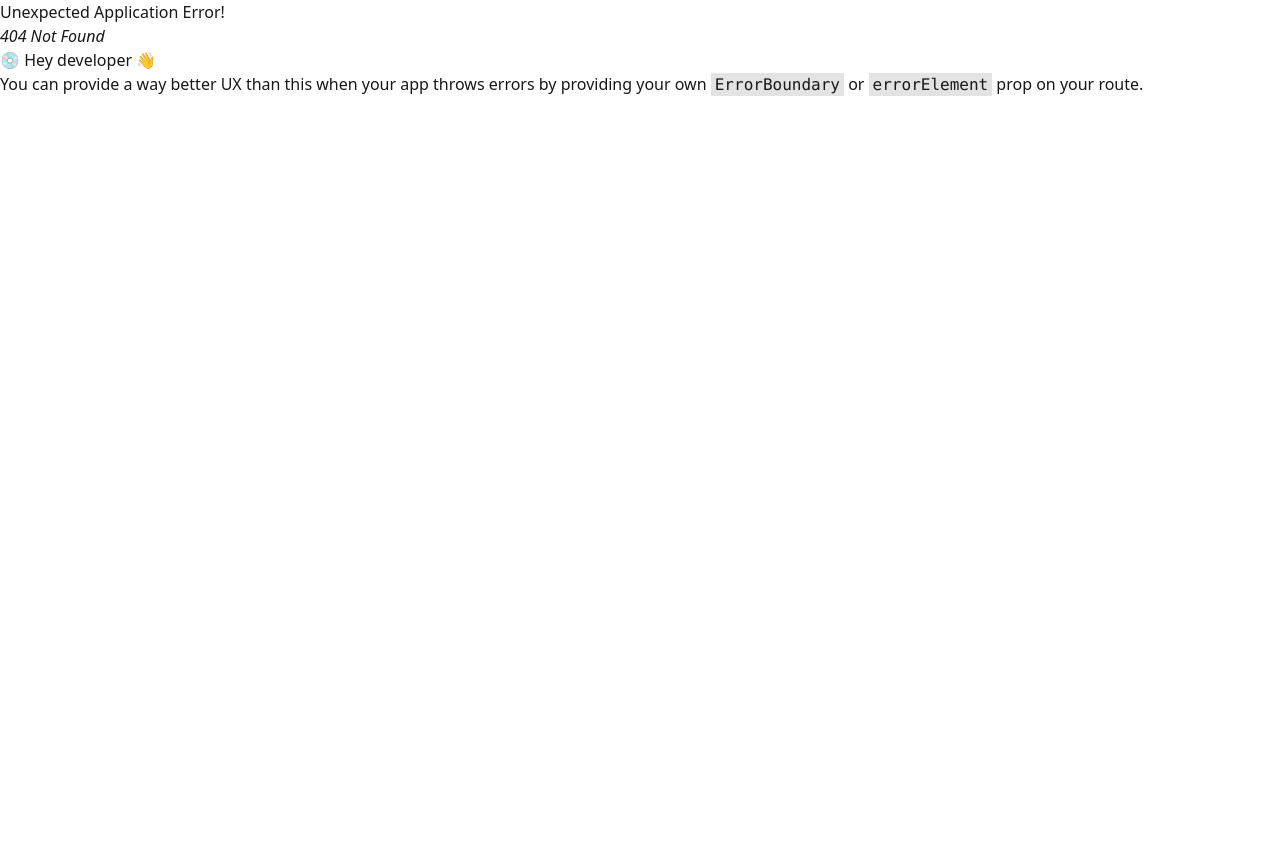
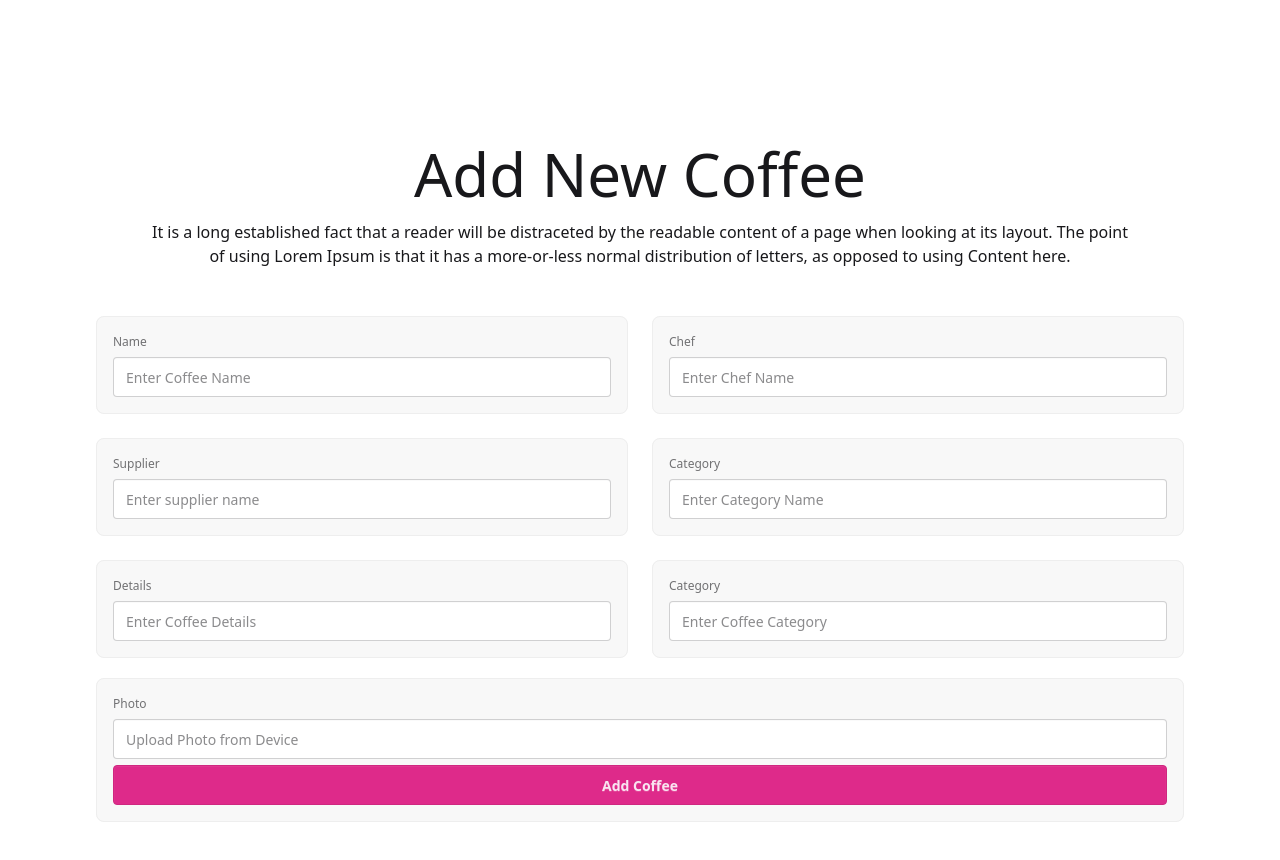
Before and after one commit to Rahaman-Atikur/Coffee_Central_UK_Client, a React (Vite) app: page /addCoffee in a window 1280 px wide. Before the commit this address had no page. Shown: the top 860 px of the page. Before the commit the page ends 800 px from the top, so only its background shows below. Built offline with nearby package versions, Linux system fonts and the light colour scheme.

Commit message:
Add coffee has been built

```diff
--- a/src/Components/AddCoffee.jsx
+++ b/src/Components/AddCoffee.jsx
@@ -2,11 +2,50 @@ import React from 'react';
 
 const AddCoffee = () => {
     return (
-        <div  className='p-24'>
+        <div className='p-24'>
             <div className='p-12 text-center space-y-4'>
                 <h1 className="text-6xl">Add New Coffee</h1>
                 <p>It is a long established fact that a reader will be distraceted by the readable content of a page when looking at its layout. The point of using Lorem Ipsum is that it has a more-or-less normal distribution of letters, as opposed to using Content here.</p>
             </div>
+            <form >
+                <div className='grid grid-cols-2  gap-6'>
+                    <fieldset className="fieldset bg-base-200 border-base-300 rounded-box  border p-4 w-full">
+                        <label className="label">Name</label>
+                        <input type="text" className="input w-full" placeholder="Enter Coffee Name" />
+                    </fieldset>
+                    <fieldset className="fieldset bg-base-200 border-base-300 rounded-box  border p-4 w-full">
+                        <label className="label">Chef</label>
+                        <input type="text" className="input w-full" placeholder="Enter Chef Name" />
+                    </fieldset>
+                    <fieldset className="fieldset bg-base-200 border-base-300 rounded-box  border p-4 w-full">
+                        <label className="label">Supplier</label>
+                        <input type="text" className="input w-full" placeholder="Enter supplier name" />
+                    </fieldset>
+                    <fieldset className="fieldset bg-base-200 border-base-300 rounded-box  border p-4 w-full">
+                        <label className="label">Category</label>
+                        <input type="text" className="input w-full" placeholder="Enter Category Name" />
+                    </fieldset>
+                    <fieldset className="fieldset bg-base-200 border-base-300 rounded-box  border p-4 w-full">
+                        <label className="label">Details</label>
+                        <input type="text" className="input w-full" placeholder="Enter Coffee Details" />
+                    </fieldset>
+                    <fieldset className="fieldset bg-base-200 border-base-300 rounded-box  border p-4 w-full">
+                        <label className="label">Category</label>
+                        <input type="text" className="input w-full" placeholder="Enter Coffee Category" />
+                    </fieldset>
+
+                </div>
+                {/* Photo Field and Button */}
+                <div className='my-5'>
+                    <fieldset className="fieldset bg-base-200 border-base-300 rounded-box  border p-4 w-full">
+                        <label className="label">Photo</label>
+                        <input type="text" className="input w-full" placeholder="Upload Photo from Device" />
+                        <button className="btn btn-active btn-secondary">Add Coffee</button>
+                    </fieldset>
+
+                </div>
+
+            </form>
 
         </div>
     );
--- a/src/Components/Header.jsx
+++ b/src/Components/Header.jsx
@@ -3,7 +3,7 @@ import React from 'react';
 const Header = () => {
     return (
         <div>
-            <h1 className='text-5xl font-extrabold'>I am Working  , Don't Worry</h1>
+
         </div>
     );
 };
--- a/src/Layouts/Layouts.jsx
+++ b/src/Layouts/Layouts.jsx
@@ -6,7 +6,9 @@ const Layouts = () => {
     return (
         <div>
             <Header></Header>
-            <Outlet></Outlet>
+            <div className='max-w-7xl mx-auto'>
+                <Outlet></Outlet>
+            </div>
         </div>
     );
 };
--- a/src/main.jsx
+++ b/src/main.jsx
@@ -11,13 +11,13 @@ const router = createBrowserRouter([
   {
     path:'/',
     element:<Layouts></Layouts>,
-    Children:[
+    children:[
       {
         index:true,
         Component:Home
       },
       {
-        path:'/addCoffee',
+        path:'addCoffee',
         Component:AddCoffee
       },
       {
```
